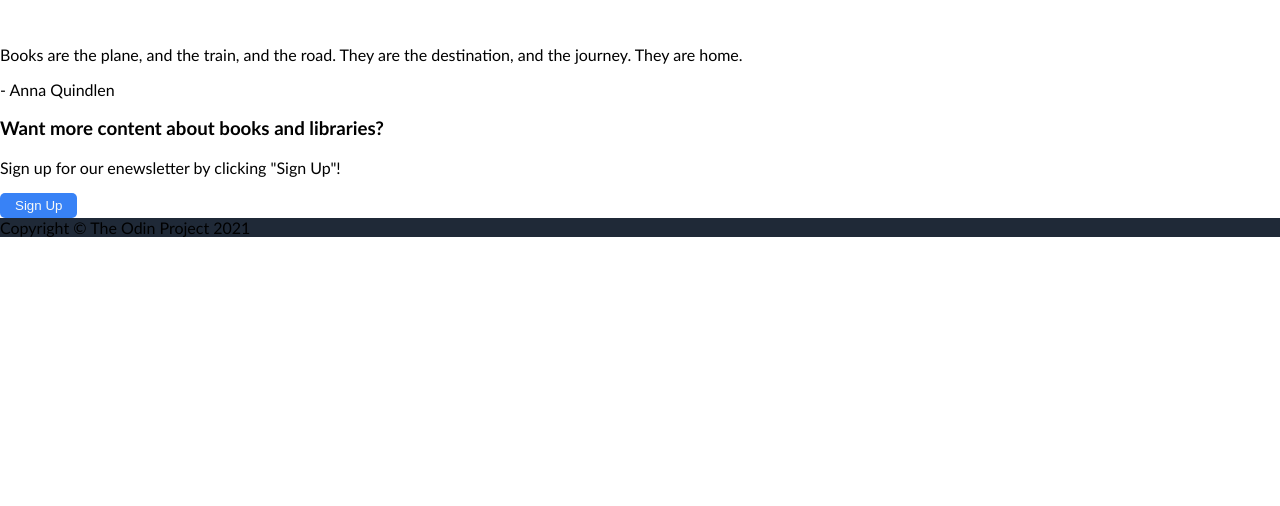
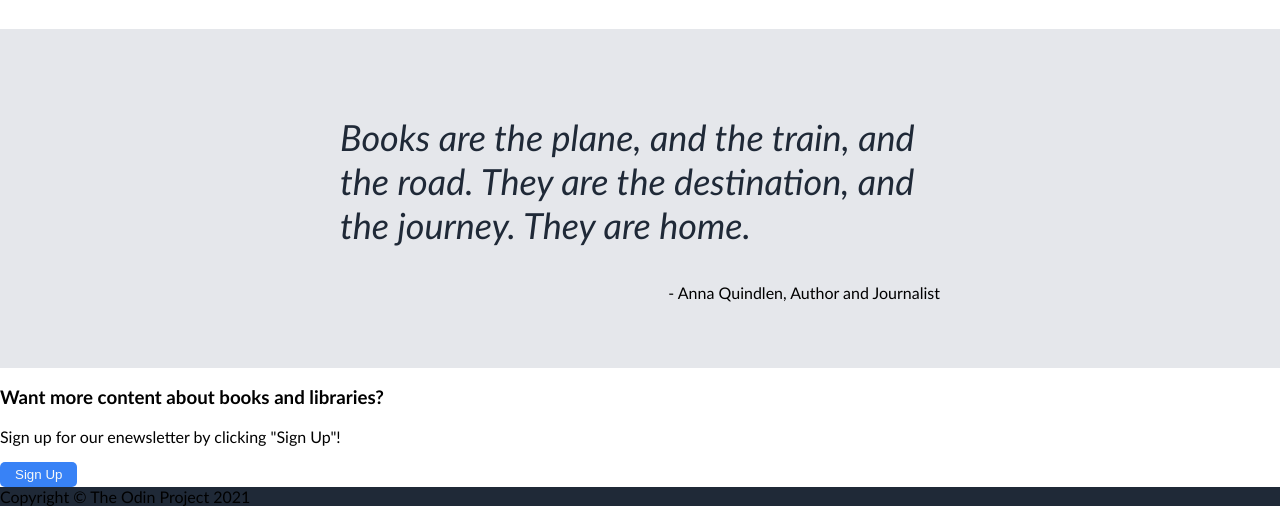
Before and after one commit to cindyawho/odin-landing-page, a plain HTML site: page index.html in a window 1280 px wide. Shown: the part 754-1260 px from the top of the page. Before the commit the page ends 991 px from the top, so only its background shows below. Drawn offline with Linux system fonts and the light colour scheme.

Commit message:
Style quote section

```diff
--- a/index.html
+++ b/index.html
@@ -49,8 +49,10 @@
             </div>
         </div>
         <div class="quote-section">
-            <p class="quote">Books are the plane, and the train, and the road. They are the destination, and the journey. They are home.</p>
-            <p class="author">- Anna Quindlen</p>
+            <div class="quote-block">
+                <p class="quote">Books are the plane, and the train, and the road. They are the destination, and the journey. They are home.</p>
+                <p class="author">- Anna Quindlen, Author and Journalist</p>
+            </div>
         </div>
         <div class="signUp-section">
             <div class="signUp-block">
--- a/style.css
+++ b/style.css
@@ -106,13 +106,22 @@ button {
 }
 
 .quote-section {
-
+    background-color: var(--bg-quote);
+    padding: 50px 16px;
+    display: flex;
+    flex-direction: column;
+    align-items: center;
 }
 .quote {
-
+    min-width: none;
+    max-width: 600px;
+    color: var(--fc-quote);
+    font-size: 36px;
+    font-weight: 100;
+    font-style: italic;
 }
 .author {
-
+    text-align: right;
 }
 
 .signUp-section{
```
